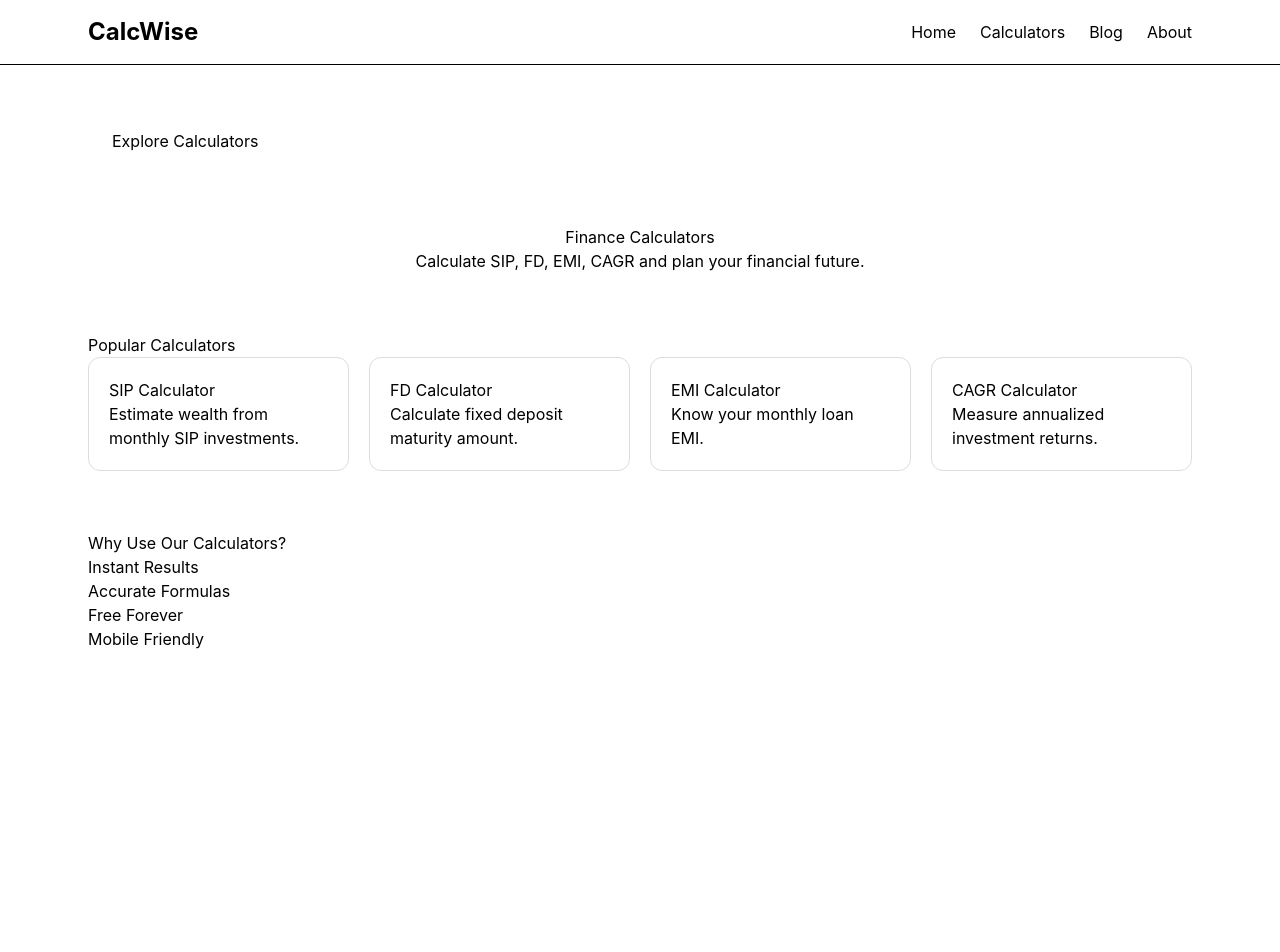
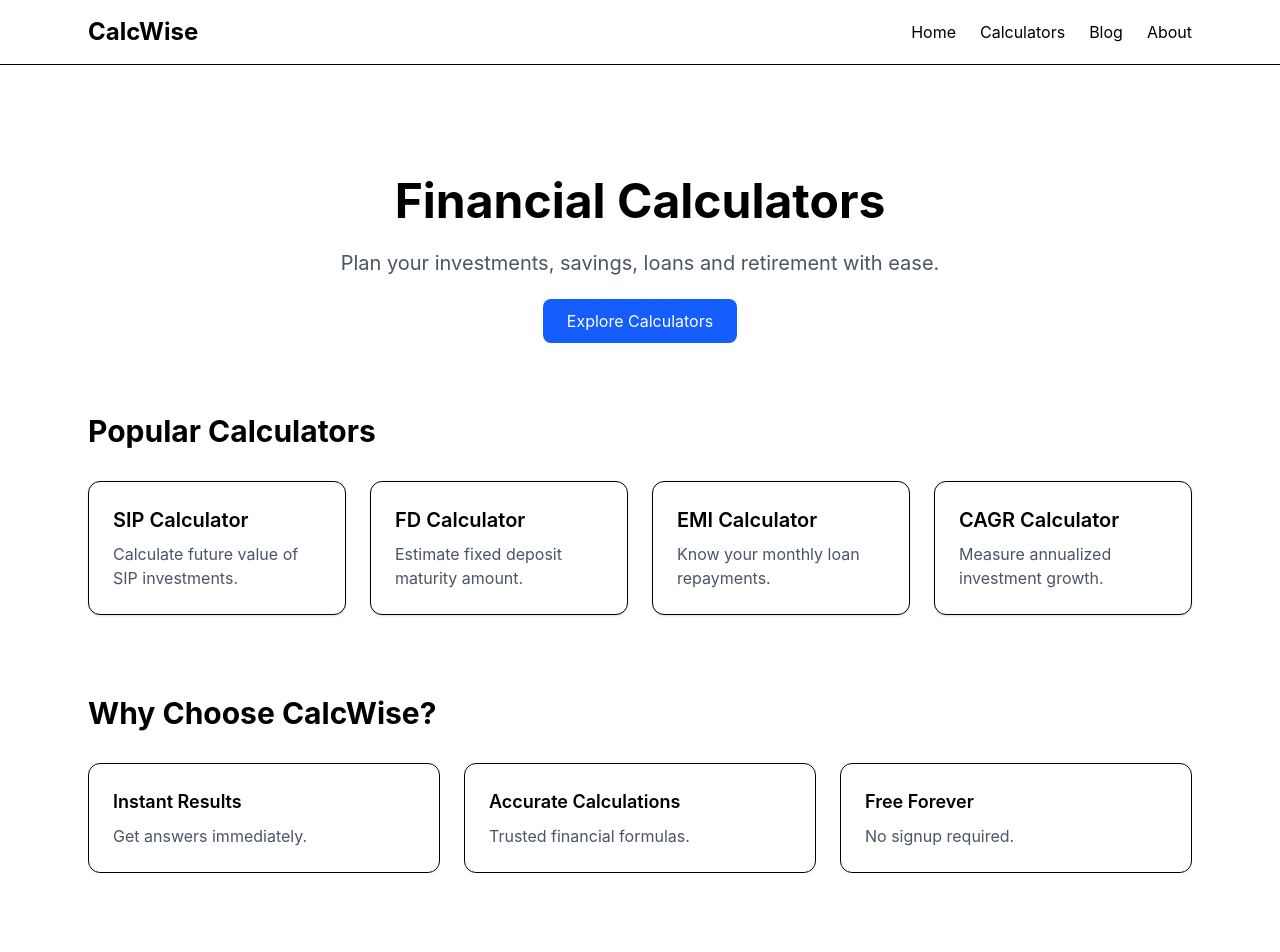
Before and after one commit to santosh450/finance-calculators, a React (Vite) app: page / in a window 1280 px wide. Shown: the top 952 px of the page. Before the commit the page ends 800 px from the top, so only its background shows below. Built offline with nearby package versions, Linux system fonts and the light colour scheme.

Commit message:
Add professional homepage

```diff
--- a/src/components/CalculatorCard.tsx
+++ b/src/components/CalculatorCard.tsx
@@ -1,30 +1,22 @@
 import { Link } from "react-router-dom";
 
-interface Props {
+interface CalculatorCardProps {
   title: string;
   description: string;
   path: string;
 }
 
-export default function CalculatorCard({ title, description, path }: Props) {
+export default function CalculatorCard({
+  title,
+  description,
+  path,
+}: CalculatorCardProps) {
   return (
-    <Link
-      to={path}
-      style={{
-        textDecoration: "none",
-        color: "inherit",
-      }}
-    >
-      <div
-        style={{
-          border: "1px solid #ddd",
-          borderRadius: "12px",
-          padding: "20px",
-          cursor: "pointer",
-        }}
-      >
-        <h3>{title}</h3>
-        <p>{description}</p>
+    <Link to={path}>
+      <div className="border rounded-xl p-6 shadow-sm hover:shadow-lg transition duration-300 bg-white">
+        <h3 className="text-xl font-semibold mb-2">{title}</h3>
+
+        <p className="text-gray-600">{description}</p>
       </div>
     </Link>
   );
--- a/src/components/Footer.tsx
+++ b/src/components/Footer.tsx
@@ -0,0 +1,9 @@
+export default function Footer() {
+  return (
+    <footer className="border-t mt-16">
+      <div className="max-w-6xl mx-auto px-6 py-8 text-center text-gray-500">
+        © 2026 CalcWise. All rights reserved.
+      </div>
+    </footer>
+  );
+}
--- a/src/components/Layout.tsx
+++ b/src/components/Layout.tsx
@@ -1,5 +1,6 @@
 import type { ReactNode } from "react";
 import Navbar from "./Navbar";
+import Footer from "./Footer";
 
 interface Props {
   children: ReactNode;
@@ -11,6 +12,8 @@ export default function Layout({ children }: Props) {
       <Navbar />
 
       <main className="max-w-6xl mx-auto px-6 py-8">{children}</main>
+
+      <Footer />
     </>
   );
 }
--- a/src/pages/HomePage.tsx
+++ b/src/pages/HomePage.tsx
@@ -1,84 +1,84 @@
+import { Link } from "react-router-dom";
 import CalculatorCard from "../components/CalculatorCard";
 
 export default function HomePage() {
   return (
     <div>
-      {
-        <button
-          style={{
-            padding: "12px 24px",
-            marginTop: "20px",
-            cursor: "pointer",
-          }}
+      {/* HERO */}
+
+      <section className="text-center py-20">
+        <h1 className="text-5xl font-bold mb-6">Financial Calculators</h1>
+
+        <p className="text-xl text-gray-600 mb-8">
+          Plan your investments, savings, loans and retirement with ease.
+        </p>
+
+        <Link
+          to="/calculators"
+          className="bg-blue-600 text-white px-6 py-3 rounded-lg hover:bg-blue-700"
         >
           Explore Calculators
-        </button>
-      }
-
-      <section
-        style={{
-          textAlign: "center",
-          padding: "60px 20px",
-        }}
-      >
-        <h1>Finance Calculators</h1>
-
-        <p>Calculate SIP, FD, EMI, CAGR and plan your financial future.</p>
+        </Link>
       </section>
 
-      {/* Calculator Cards */}
+      {/* CALCULATORS */}
 
       <section>
-        <h2>Popular Calculators</h2>
+        <h2 className="text-3xl font-bold mb-8">Popular Calculators</h2>
 
-        <div
-          style={{
-            display: "grid",
-            gridTemplateColumns: "repeat(auto-fit, minmax(250px, 1fr))",
-            gap: "20px",
-          }}
-        >
+        <div className="grid md:grid-cols-2 lg:grid-cols-4 gap-6">
           <CalculatorCard
             title="SIP Calculator"
-            description="Estimate wealth from monthly SIP investments."
+            description="Calculate future value of SIP investments."
             path="/sip-calculator"
           />
 
           <CalculatorCard
             title="FD Calculator"
-            description="Calculate fixed deposit maturity amount."
+            description="Estimate fixed deposit maturity amount."
             path="/"
           />
 
           <CalculatorCard
             title="EMI Calculator"
-            description="Know your monthly loan EMI."
+            description="Know your monthly loan repayments."
             path="/"
           />
 
           <CalculatorCard
             title="CAGR Calculator"
-            description="Measure annualized investment returns."
+            description="Measure annualized investment growth."
             path="/"
           />
         </div>
       </section>
 
-      {/* Benefits */}
+      {/* BENEFITS */}
 
-      <section
-        style={{
-          marginTop: "60px",
-        }}
-      >
-        <h2>Why Use Our Calculators?</h2>
+      <section className="mt-20">
+        <h2 className="text-3xl font-bold mb-8">Why Choose CalcWise?</h2>
 
-        <ul>
-          <li>Instant Results</li>
-          <li>Accurate Formulas</li>
-          <li>Free Forever</li>
-          <li>Mobile Friendly</li>
-        </ul>
+        <div className="grid md:grid-cols-3 gap-6">
+          <div className="p-6 border rounded-xl">
+            <h3 className="font-semibold text-lg mb-2">Instant Results</h3>
+
+            <p className="text-gray-600">Get answers immediately.</p>
+          </div>
+
+          <div className="p-6 border rounded-xl">
+            <h3 className="font-semibold text-lg mb-2">
+              Accurate Calculations
+            </h3>
+
+            <p className="text-gray-600">Trusted financial formulas.</p>
+          </div>
+
+          <div className="p-6 border rounded-xl">
+            <h3 className="font-semibold text-lg mb-2">Free Forever</h3>
+
+            <p className="text-gray-600">No signup required.</p>
+          </div>
+        </div>
       </section>
     </div>
   );
```
